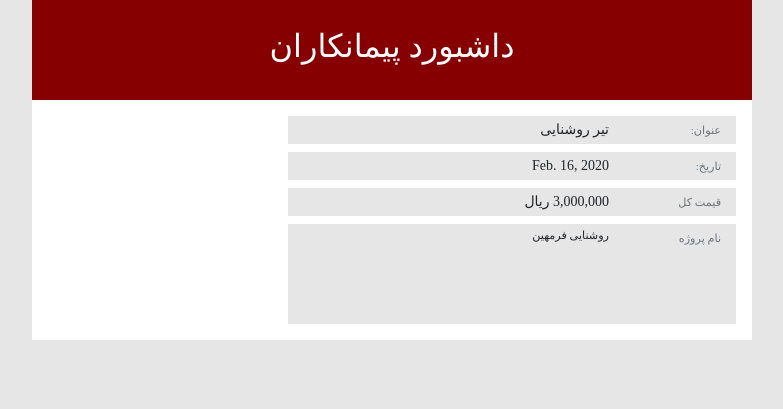
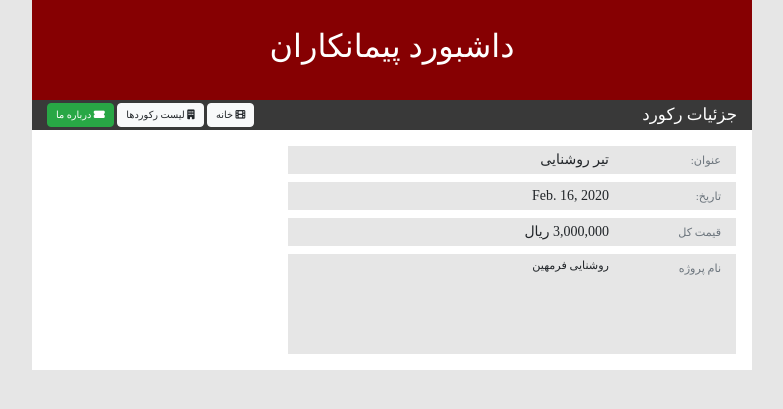
Before and after one commit to kazem3d/peymankar, a Django app: page /accounting/record_details/2/ in a window 1280 px wide. Shown: the top 409 px of the page, without its empty margins (248-1031 px from the left). Run offline with Django 3.2, Linux system fonts and the light colour scheme; data comes from the database, SQL or seed files in the repository; some libraries are stand-ins or nearby versions; some web fonts are replaced.

Commit message:
add tolbar\'s buttom and add base.html

```diff
--- a/Accounting/templates/html/base.html
+++ b/Accounting/templates/html/base.html
@@ -0,0 +1,75 @@
+{% load static %}
+{% load humanize %}
+<!DOCTYPE html>
+<html lang="fa_IR">
+<head>
+  <meta charset="UTF-8">
+  <meta name="viewport" content="width=device-width, initial-scale=1.0">
+  <title>{% block title %}{% endblock %}</title>
+
+  <link rel="stylesheet" type="text/css" href="{% static "/accounting/css/bootstrap.css" %}">
+  <link rel="stylesheet" type="text/css" href="{% static "/accounting/css/font-awesome.css" %}">
+  <link rel="stylesheet" type="text/css" href="{% static "/accounting/css/main.css" %}">
+
+</head>
+<body dir="rtl">
+
+<div class="container" id="container">
+
+  <div class="row align-items-center" id="header">
+        <div class="col text-center">
+            <h2>
+                داشبورد پیمانکاران
+            </h2>
+
+        </div>
+
+    </div>
+
+  <div class="row align-items-center" id="toolbar">
+        <div class="col-6">
+            <h4>
+                {% block toolbar_title %}{% endblock %}
+            </h4>
+        </div>
+        <div class="col-6 text-left">
+            {% block toolbar_buttons %}
+                <a class="btn btn-light py-1 px-2" href="#" >
+                    <i class="fas fa-film"></i>
+                    خانه
+                </a>
+                <a class="btn btn-light py-1 px-2" href={% url 'accounting:record_list' %} >
+                    <i class="fas fa-building"></i>
+                    لیست رکوردها
+                </a>
+                <a class="btn btn-success py-1 px-2" href="#">
+                    <i class="fas fa-ticket-alt"></i>
+                        درباره ما
+                </a>
+        </div>
+        {%endblock%}
+    </div>
+
+
+
+
+
+
+
+    {% block main_content %}{% endblock %}
+
+
+
+
+
+
+
+</div>
+
+
+  <script src="{% static "/accounting/js/jquery-3.4.0.min.js" %}"></script>
+  <script src="{% static "/accounting/js/bootstrap.bundle.js" %}"></script>
+  <script src="{% static "/accounting/js/font-awesome.js" %}"></script>
+  <script src="{% static "/accounting/js/main.js" %}"></script>
+</body>
+</html>
--- a/Accounting/templates/html/record_details.html
+++ b/Accounting/templates/html/record_details.html
@@ -1,28 +1,40 @@
+{% extends  "html/base.html" %}
+
+
 {% load static %}
 {% load humanize %}
-<!DOCTYPE html>
-<html lang="fa_IR">
-<head>
-  <meta charset="UTF-8">
-  <meta name="viewport" content="width=device-width, initial-scale=1.0">
-  <title>{{record.title}}</title>
 
-  <link rel="stylesheet" type="text/css" href="{% static "/accounting/css/bootstrap.css" %}">
-  <link rel="stylesheet" type="text/css" href="{% static "/accounting/css/font-awesome.css" %}">
-  <link rel="stylesheet" type="text/css" href="{% static "/accounting/css/main.css" %}">
 
-</head>
-<body dir="rtl">
 
-<div class="container" id="container">
+{% block title %}
+  {{record.title}}
+{% endblock %}
 
-  <div class="row align-items-center" id="header">
-    <div class="col text-center">
-        <h2>
-            داشبورد پیمانکاران
-        </h2>
-    </div>
-  </div>
+{% block toolbar_title %}
+جزئیات رکورد
+{% endblock %}
+
+{% block toolbar_buttons %}
+
+<a class="btn btn-light py-1 px-2" href="#" >
+    <i class="fas fa-film"></i>
+    خانه
+</a>
+<a class="btn btn-light py-1 px-2" href={% url 'accounting:record_list' %} >
+    <i class="fas fa-building"></i>
+    لیست رکوردها
+</a>
+<a class="btn btn-success py-1 px-2" href="#">
+    <i class="fas fa-ticket-alt"></i>
+        درباره ما
+</a>
+</div>
+
+{% endblock %}
+
+
+
+{% block main_content %}
 
 
   <div class="row py-3">
@@ -66,19 +78,4 @@
             </div>
         </div>
     </div>
-
-</div>
-
-
-
-
-
-</div>
-
-
-  <script src="{% static "/accounting/js/jquery-3.4.0.min.js" %}"></script>
-  <script src="{% static "/accounting/js/bootstrap.bundle.js" %}"></script>
-  <script src="{% static "/accounting/js/font-awesome.js" %}"></script>
-  <script src="{% static "/accounting/js/main.js" %}"></script>
-</body>
-</html>
+{% endblock %}
--- a/Accounting/urls.py
+++ b/Accounting/urls.py
@@ -3,6 +3,6 @@ from Accounting import views
 
 app_name ='accounting'
 urlpatterns=[
-    path('record_list/',views.record_list),
-    path('record_details/<int:record_id>/',views.record_details,name='record_list')
+    path('record_list/',views.record_list,name="record_list"),
+    path('record_details/<int:record_id>/',views.record_details,name='record_details')
 ]
```
Also changed, not shown: Accounting/templates/html/index.html (deleted, +0 -39 lines), Accounting/templates/html/record_list.html (+25 -33 lines).
